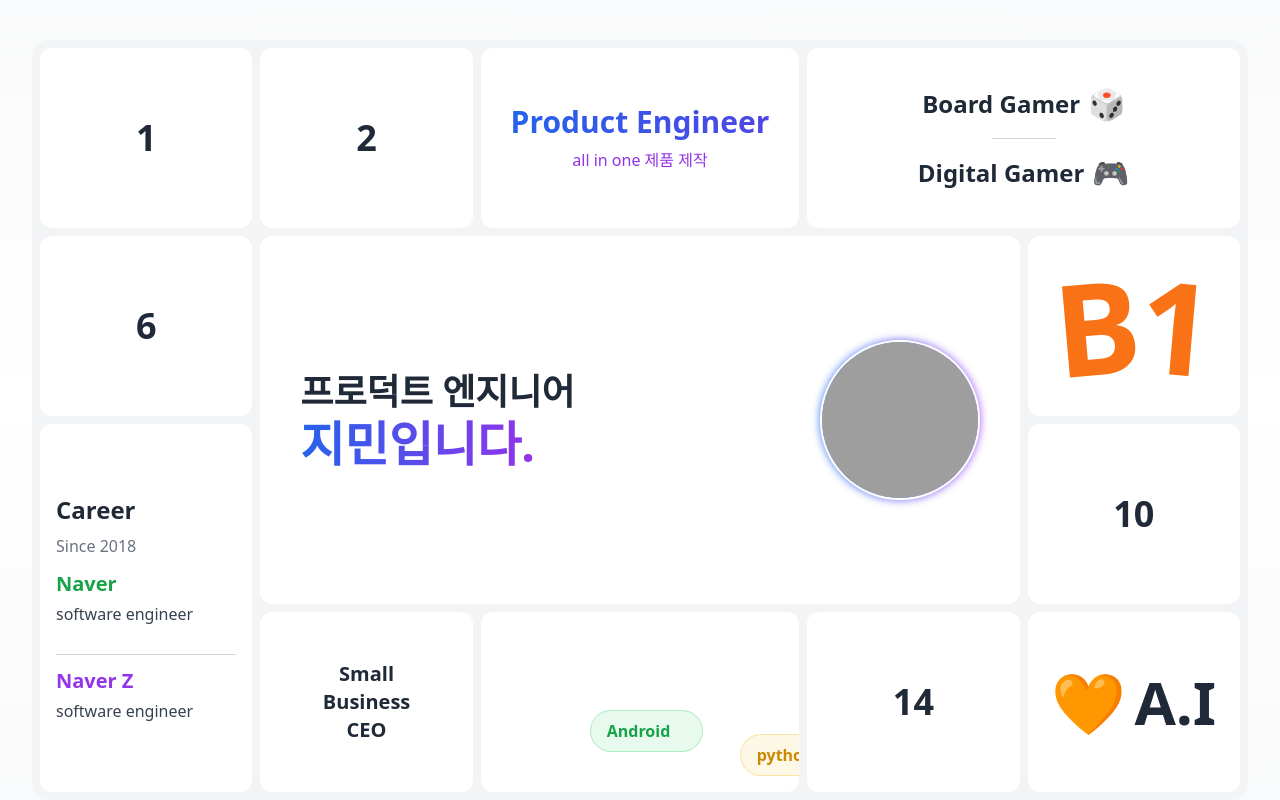
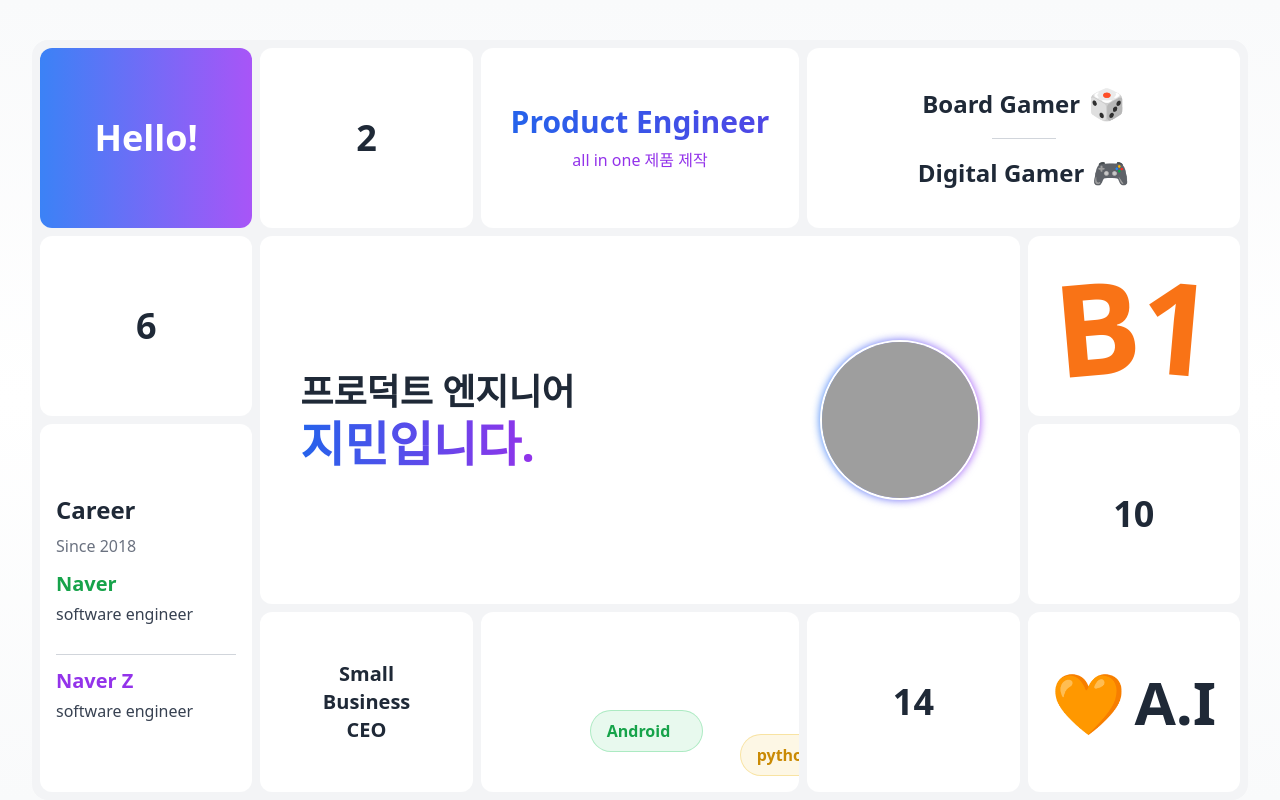
Before and after one commit to Zimins/zimins-portfolio, a Next.js app: page / in a window 1280 px wide. Shown: the top 800 px of the page. Built offline with nearby package versions, Linux system fonts and the light colour scheme; grey boxes are pictures that could not be loaded.

Commit message:
1번 카드에 3D 뒤집기 효과 추가

```diff
--- a/components/NumberGrid.tsx
+++ b/components/NumberGrid.tsx
@@ -37,10 +37,19 @@ export default function NumberGrid() {
   const [nextId, setNextId] = useState(1);
   const [cardWidth, setCardWidth] = useState(0);
   const [chipWidths, setChipWidths] = useState<{[key: number]: number}>({});
+  const [flippedCards, setFlippedCards] = useState<{[key: number]: boolean}>({});
   const cardRef = useRef<HTMLDivElement>(null);
   const chipRefsMap = useRef<{[key: number]: HTMLDivElement | null}>({});
   const idCounterRef = useRef(1); // ID 카운터를 useRef로 관리하여 리렌더링 시에도 유지
   const initializedRef = useRef(false);
+
+  // 카드 뒤집기 함수
+  const flipCard = (cardNumber: number) => {
+    setFlippedCards(prev => ({
+      ...prev,
+      [cardNumber]: !prev[cardNumber]
+    }));
+  };
 
   // 랜덤 칩 선택 함수
   const getRandomChip = () => {
@@ -158,6 +167,29 @@ export default function NumberGrid() {
           <div className="grid grid-cols-5 gap-1.5 md:gap-2" style={{ gridTemplateColumns: '1fr 1fr 1.5fr 1fr 1fr', gridTemplateRows: 'minmax(180px, 1fr) minmax(180px, 1fr) minmax(180px, 1fr) minmax(180px, 1fr)' }}>
             {/* 1-3번 카드 */}
             {Array.from({ length: 2 }, (_, i) => i + 1).map((number) => {
+              if (number === 1) {
+                return (
+                  <div
+                    key={number}
+                    className="bg-transparent h-full perspective-1000"
+                    onClick={() => flipCard(number)}
+                  >
+                    <div
+                      className={`relative w-full h-full transition-transform duration-700 transform-style-3d ${flippedCards[number] ? 'rotate-y-180' : ''}`}
+                    >
+                      {/* 카드 앞면 */}
+                      <div className="absolute w-full h-full backface-hidden bg-white dark:bg-gray-800 flex items-center justify-center rounded-xl transition-all duration-300 hover:shadow-lg hover:scale-[1.02] hover:z-10">
+                        <span className="text-3xl md:text-4xl font-bold text-gray-800 dark:text-gray-200">{number}</span>
+                      </div>
+
+                      {/* 카드 뒷면 */}
+                      <div className="absolute w-full h-full backface-hidden rotate-y-180 bg-gradient-to-r from-blue-500 to-purple-500 flex items-center justify-center rounded-xl transition-all duration-300 hover:shadow-lg hover:scale-[1.02] hover:z-10">
+                        <span className="text-3xl md:text-4xl font-bold text-white">Hello!</span>
+                      </div>
+                    </div>
+                  </div>
+                );
+              }
               return (
                 <div
                   key={number}
--- /dev/null
+++ b/styles/globals.css
@@ -0,0 +1,22 @@
+@tailwind base;
+@tailwind components;
+@tailwind utilities;
+
+/* 기존 스타일 유지 */
+
+/* 3D 카드 뒤집기 효과를 위한 커스텀 클래스 */
+.perspective-1000 {
+  perspective: 1000px;
+}
+
+.transform-style-3d {
+  transform-style: preserve-3d;
+}
+
+.backface-hidden {
+  backface-visibility: hidden;
+}
+
+.rotate-y-180 {
+  transform: rotateY(180deg);
+}
```
